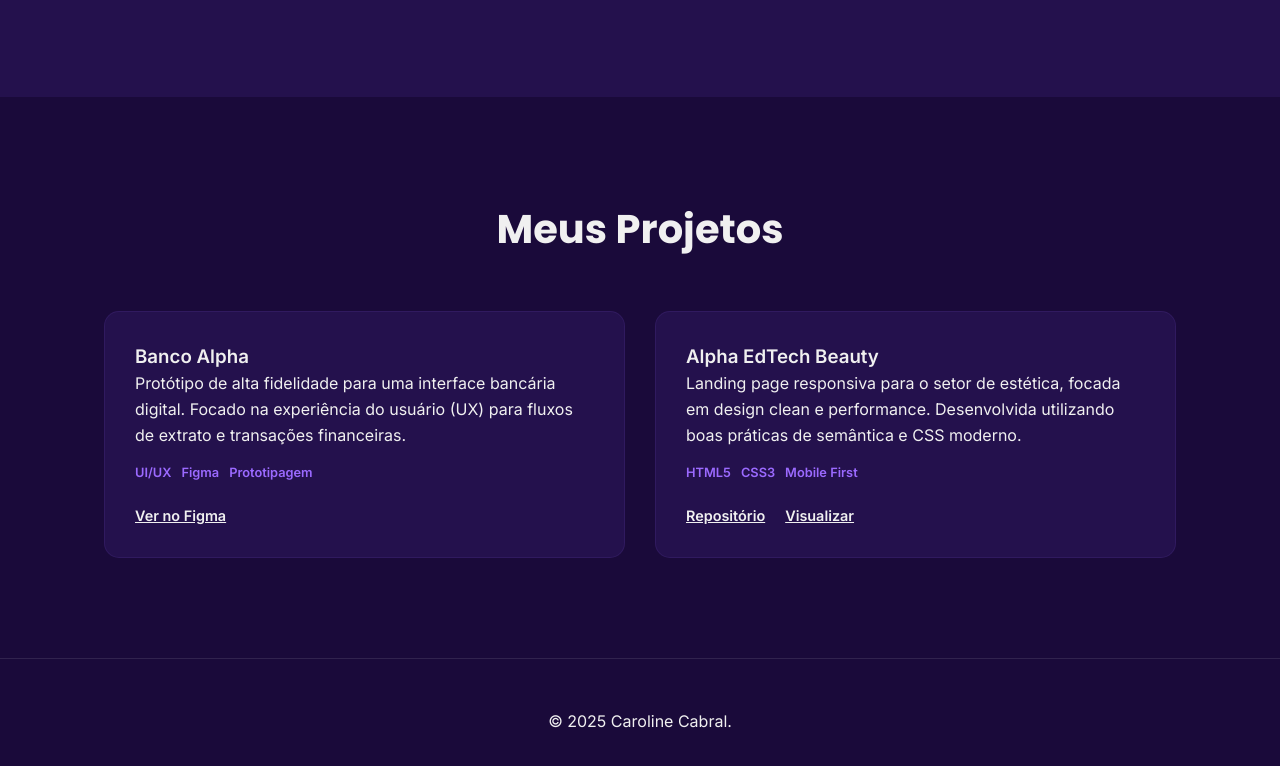
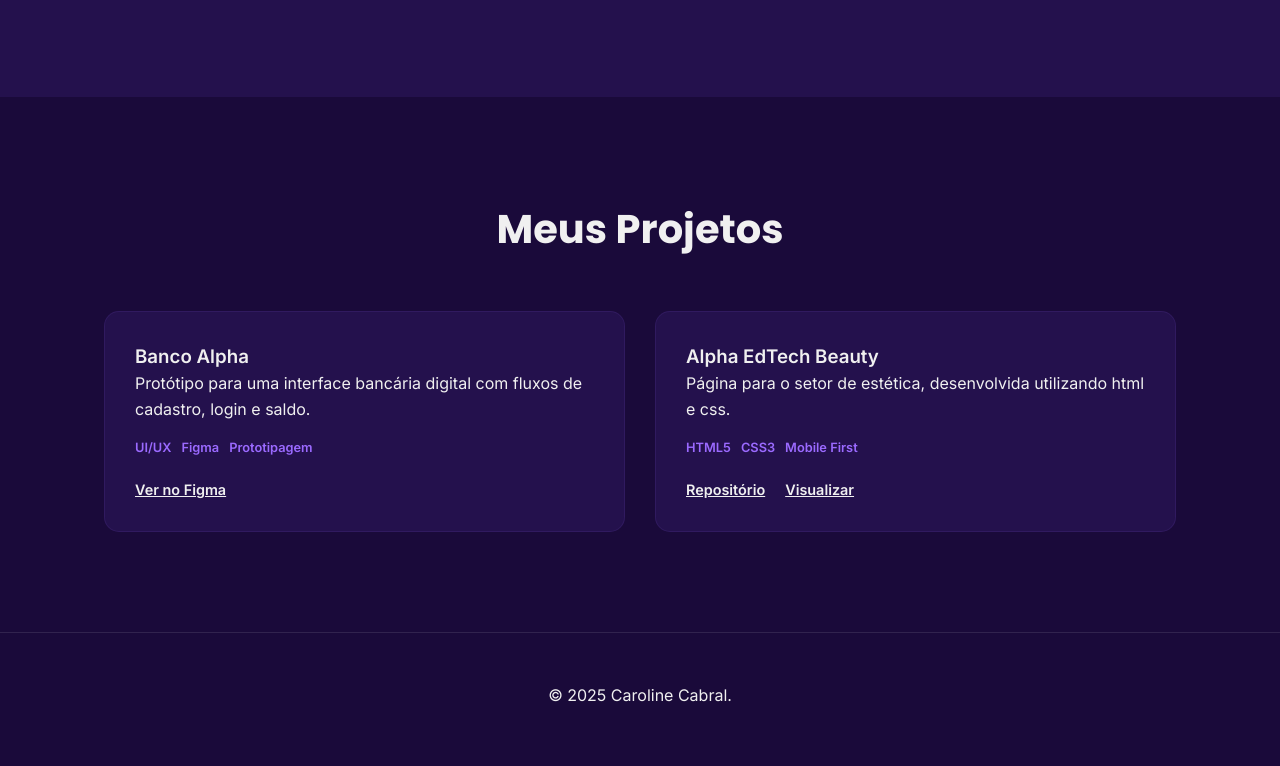
Before and after one commit to carolcabralm/portfolio-alpha-edtech, a plain HTML site: page index.html in a window 1280 px wide. Shown: the part 1299-2065 px from the top of the page. Drawn offline with Linux system fonts and the light colour scheme; a script that the page names is missing.

Commit message:
feat: update projects descriptions

```diff
--- a/index.html
+++ b/index.html
@@ -68,7 +68,7 @@
                 <article class="project-card">
                     <div class="project-info">
                         <h3>Banco Alpha</h3>
-                        <p>Protótipo de alta fidelidade para uma interface bancária digital. Focado na experiência do usuário (UX) para fluxos de extrato e transações financeiras.</p>
+                        <p>Protótipo para uma interface bancária digital com fluxos de cadastro, login e saldo.</p>
                         <div class="project-tags">
                             <span>UI/UX</span>
                             <span>Figma</span>
@@ -83,7 +83,7 @@
                 <article class="project-card">
                     <div class="project-info">
                         <h3>Alpha EdTech Beauty</h3>
-                        <p>Landing page responsiva para o setor de estética, focada em design clean e performance. Desenvolvida utilizando boas práticas de semântica e CSS moderno.</p>
+                        <p>Página para o setor de estética, desenvolvida utilizando html e css.</p>
                         <div class="project-tags">
                             <span>HTML5</span>
                             <span>CSS3</span>
```
